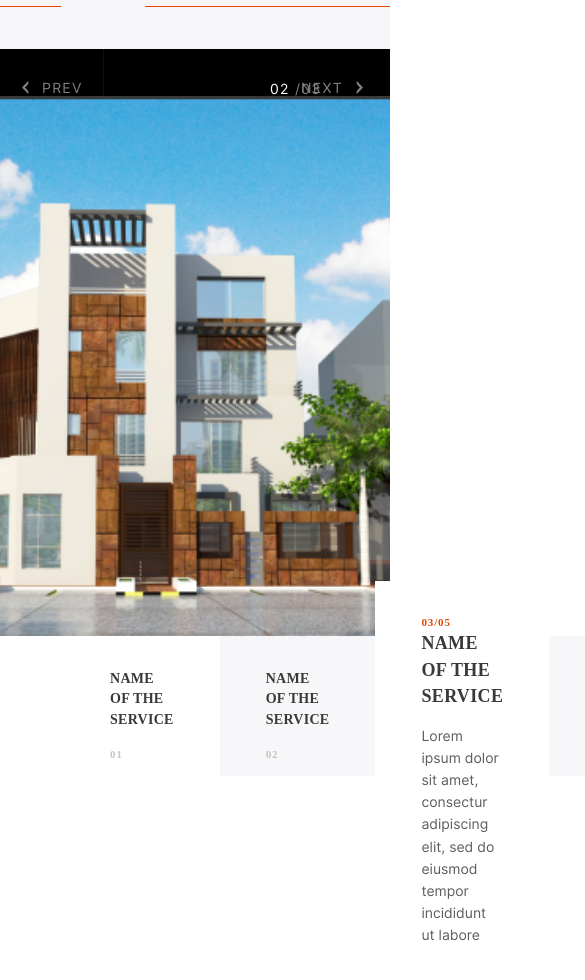
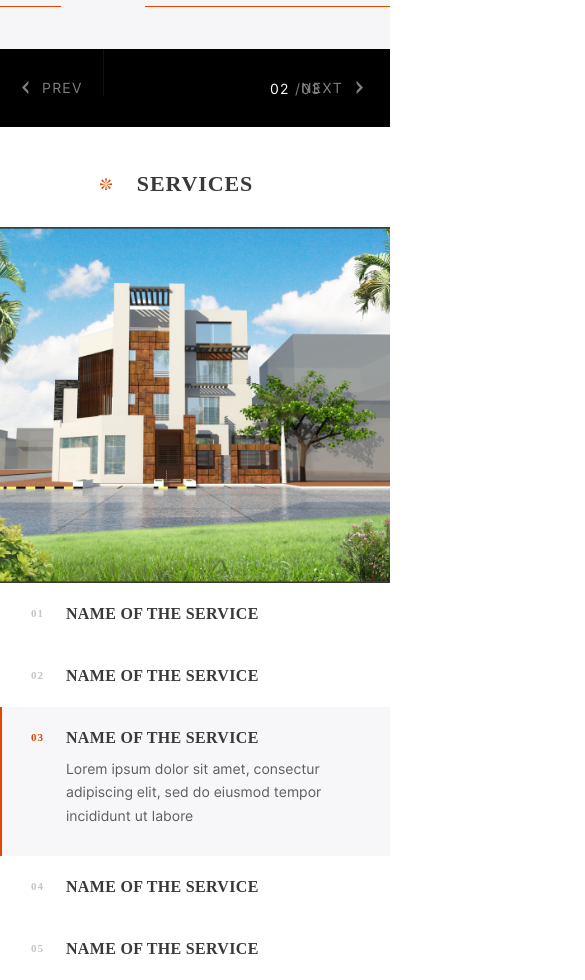
Before and after one commit to pashak1207/Makh-Housing, a React (Create React App) app: page / in a window 390 px wide. Shown: the part 3520-4500 px from the top of the page, 585 px wide, since content can reach past the window. Before the commit the page ends 4466 px from the top, so only its background shows below. Built offline with nearby package versions, Linux system fonts and the light colour scheme; a web font is replaced by a local one.

Commit message:
Fifth Component Full

```diff
--- a/src/App.js
+++ b/src/App.js
@@ -15,7 +15,7 @@ function App({state, slidersCount}) {
       <SecondComponent componentData={state.SecondComponentData.itemsData}/>
       <ThirdComponent componentData={state.ThirdComponentData}/>
       <FourthComponent slidersCount={slidersCount} componentData={state.FourthComponentData}/>
-      <FifthComponent/>
+      <FifthComponent componentData={state.FifthComponentData}/>
     </div>
   )
 }
--- a/src/components/FifthComponent/FifthComponent.css
+++ b/src/components/FifthComponent/FifthComponent.css
@@ -9,6 +9,31 @@
     height: 680px;
 }
 
+.fifth-component__wrapper > h2{
+    padding: 43px 0 30px;
+    position: relative;
+    width: 100%;
+    background: #fff;
+    text-align: center;
+    font-weight: 600;
+    font-size: 22px;
+    line-height: 26px;
+    letter-spacing: 0.04em;
+    text-transform: uppercase;
+    color: #393939;
+}
+
+.fifth-component__wrapper > h2::before{
+    content: "";
+    position: absolute;
+    display: block;
+    width: 12px;
+    height: 12px;
+    left: 50%;
+    top: 50%;
+    transform: translate(-95px, 10%);
+    background: url(./../../img/FifthComponent/icon/star.svg) center/contain no-repeat;
+}
 
 .fifth-component img{
     width: 100%;
@@ -16,3 +41,12 @@
     object-fit: cover;
     object-position: center;
 }
+
+@media (max-width: 992px) {
+    .fifth-component{
+        margin-top: 32px;
+    }
+    .fifth-component img{
+        height: 356px;
+    }
+}
--- a/src/components/FifthComponent/FifthComponent.jsx
+++ b/src/components/FifthComponent/FifthComponent.jsx
@@ -3,46 +3,8 @@ import { FifthComponentBottom } from "./FifthComponentBottom/FifthComponentBotto
 import { useState } from "react"
 
 
-export function FifthComponent(){
-    const itemData = [
-        {
-            title: "Name of the service",
-            num: "01",
-            text: "Lorem ipsum dolor sit amet, consectur adipiscing elit, sed do eiusmod tempor incididunt ut labore",
-            isActive: true,
-            image: "house.png"
-        },
-        {
-            title: "Name of the service",
-            num: "02",
-            text: "Lorem ipsum dolor sit amet, consectur adipiscing elit, sed do eiusmod tempor incididunt ut labore",
-            isActive: false,
-            image: "house2.png"
-        },
-        {
-            title: "Name of the service",
-            num: "03",
-            text: "Lorem ipsum dolor sit amet, consectur adipiscing elit, sed do eiusmod tempor incididunt ut labore",
-            isActive: false,
-            image: "house2.png"
-        },
-        {
-            title: "Name of the service",
-            num: "04",
-            text: "Lorem ipsum dolor sit amet, consectur adipiscing elit, sed do eiusmod tempor incididunt ut labore",
-            isActive: false,
-            image: "house.png"
-        },
-        {
-            title: "Name of the service",
-            num: "05",
-            text: "Lorem ipsum dolor sit amet, consectur adipiscing elit, sed do eiusmod tempor incididunt ut labore",
-            isActive: false,
-            image: "house2.png"
-        }
-    ]
-
-    const [active, setActive]  = useState(itemData);
+export function FifthComponent({componentData}){
+    const [active, setActive]  = useState(componentData.itemData);
 
     function isActiveNum(){
         for(let i = 0; i<active.length; i++){
@@ -54,17 +16,20 @@ export function FifthComponent(){
 
     setTimeout(() => {
         onCompClick("0" + ((isActiveNum()+1) < active.length ? isActiveNum()+2 : 1))
-    }, 3000);
+    }, componentData.sliderSpeed);
 
 
     function onCompClick(num){
-        const newArr = itemData.map(item => item.num === num ? { ...item, isActive: true } : { ...item, isActive: false })
+        const newArr = active.map(item => item.num === num ? { ...item, isActive: true } : { ...item, isActive: false })
         setActive(newArr)
     }
 
     return (
         <div className="fifth-component">
             <div className="fifth-component__wrapper">
+                {window.screen.width <= 992 &&
+                    <h2>Services</h2>
+                }
                 <img src={require( "./../../img/FifthComponent/" +  active[(isActiveNum())].image)}  alt="House" />
                 <FifthComponentBottom active={active} onCompClick={onCompClick}/>
             </div>
--- a/src/components/FifthComponent/FifthComponentBottom/FifthComponentBottom.css
+++ b/src/components/FifthComponent/FifthComponentBottom/FifthComponentBottom.css
@@ -5,3 +5,11 @@
     bottom: 0;
     left: 0;
 }
+
+@media (max-width: 992px) {
+    .fifth-component__bottom{
+        align-items: stretch;
+        position: relative;
+        flex-direction: column;
+    }
+}
--- a/src/components/FifthComponent/FifthComponentBottom/FifthComponentItem/FifthComponentItem.css
+++ b/src/components/FifthComponent/FifthComponentBottom/FifthComponentItem/FifthComponentItem.css
@@ -71,3 +71,83 @@
     margin-bottom: 9px;
     order: 3;
 }
+
+@media (max-width: 1400px) {
+    .fifth-component__item-active{
+        height: 220px;
+    }
+}
+
+@media (max-width: 1200px) {
+    .fifth-component__item{
+        padding: 20px 25px;
+    }
+    .fifth-component__item h3{
+        line-height: 22px;
+        margin-bottom: 10px;
+    }
+    .fifth-component__item-active{
+        height: 230px;
+    }
+}
+
+@media (max-width: 992px) {
+    .fifth-component__item{
+        padding: 20px 44px 20px 66px;
+        height: auto;
+        position: relative;
+    }
+
+    .fifth-component__item:nth-child(even){
+        background: #fff;
+    }
+
+    .fifth-component__item:first-child{
+        padding-left: 66px;
+    }
+
+    .fifth-component__item:last-child{
+        padding-right: 44px;
+    }
+
+
+
+    .fifth-component__item h3{
+        font-weight: 700;
+        font-size: 16px;
+        margin: 0;
+    }
+
+    .fifth-component__item h4{
+        position: absolute;
+        left: 31px;
+        top: 22px;
+    }
+
+    .fifth-component__item-active{
+        background: #F7F7F9 !important;
+        width: 100%;
+        height: auto;
+        position: relative;
+    }
+
+    .fifth-component__item-active::before{
+        content: "";
+        position: absolute;
+        display: block;
+        left: 0;
+        top: 0;
+        height: 100%;
+        width: 2px;
+        background: #E34600;
+    }
+
+    .fifth-component__item-active h3{
+        font-size: 16px;
+        margin-bottom: 8px;
+    }
+
+    .fifth-component__item-active p{
+        line-height: 168%;
+    }
+}
--- a/src/components/FifthComponent/FifthComponentBottom/FifthComponentItem/FifthComponentItem.jsx
+++ b/src/components/FifthComponent/FifthComponentBottom/FifthComponentItem/FifthComponentItem.jsx
@@ -7,7 +7,12 @@ export function FifthComponentItem({onCompClick, itemData, length}) {
   return (
     <button onClick={onCompClick} className={itemClass}>
       <h3>{itemData.title}</h3>
-      <h4>{itemData.num}{(itemData.isActive ? ("/" + (length <10 ? ("0" + length) : length)) : "")}</h4>
+      {window.screen.width > 992 &&
+          <h4>{itemData.num}{(itemData.isActive ? ("/" + (length <10 ? ("0" + length) : length)) : "")}</h4>
+      }
+      {window.screen.width <= 992 &&
+          <h4>{itemData.num}</h4>
+      }
       <p>{itemData.text}</p>
     </button>
   );
--- a/src/state/state.js
+++ b/src/state/state.js
@@ -266,6 +266,46 @@ export const state = {
       autoplaySpeed: 6000,
       arrows: true,
     }
+  },
+  FifthComponentData: {
+    itemData: [
+      {
+          title: "Name of the service",
+          num: "01",
+          text: "Lorem ipsum dolor sit amet, consectur adipiscing elit, sed do eiusmod tempor incididunt ut labore",
+          isActive: true,
+          image: "house.png"
+      },
+      {
+          title: "Name of the service",
+          num: "02",
+          text: "Lorem ipsum dolor sit amet, consectur adipiscing elit, sed do eiusmod tempor incididunt ut labore",
+          isActive: false,
+          image: "house2.png"
+      },
+      {
+          title: "Name of the service",
+          num: "03",
+          text: "Lorem ipsum dolor sit amet, consectur adipiscing elit, sed do eiusmod tempor incididunt ut labore",
+          isActive: false,
+          image: "house2.png"
+      },
+      {
+          title: "Name of the service",
+          num: "04",
+          text: "Lorem ipsum dolor sit amet, consectur adipiscing elit, sed do eiusmod tempor incididunt ut labore",
+          isActive: false,
+          image: "house.png"
+      },
+      {
+          title: "Name of the service",
+          num: "05",
+          text: "Lorem ipsum dolor sit amet, consectur adipiscing elit, sed do eiusmod tempor incididunt ut labore",
+          isActive: false,
+          image: "house2.png"
+      }
+    ],
+    sliderSpeed: 3000 //Set on ms
   }
 };
 
```
Also changed, not shown: src/img/FifthComponent/icon/star.svg (added).
